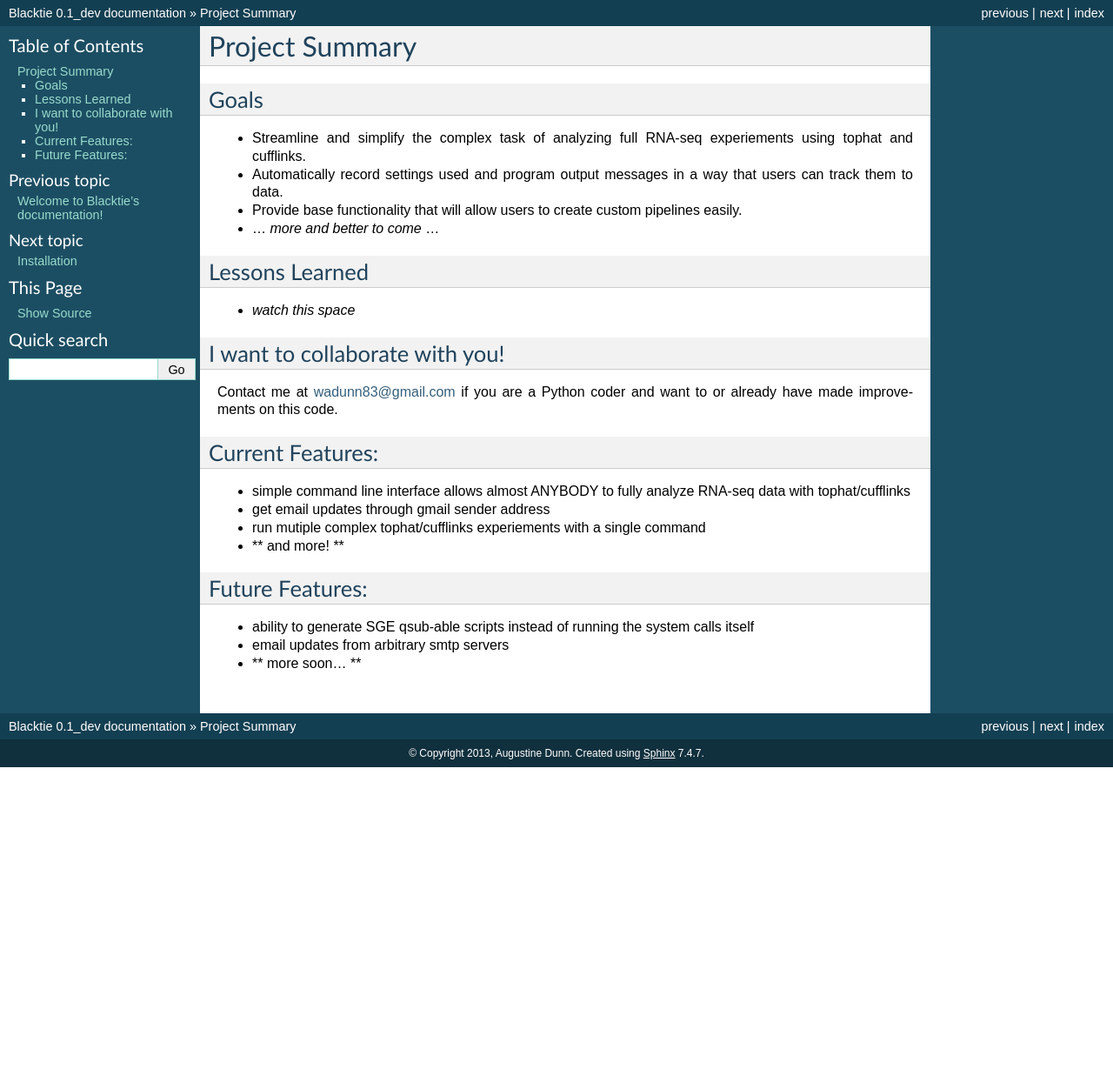
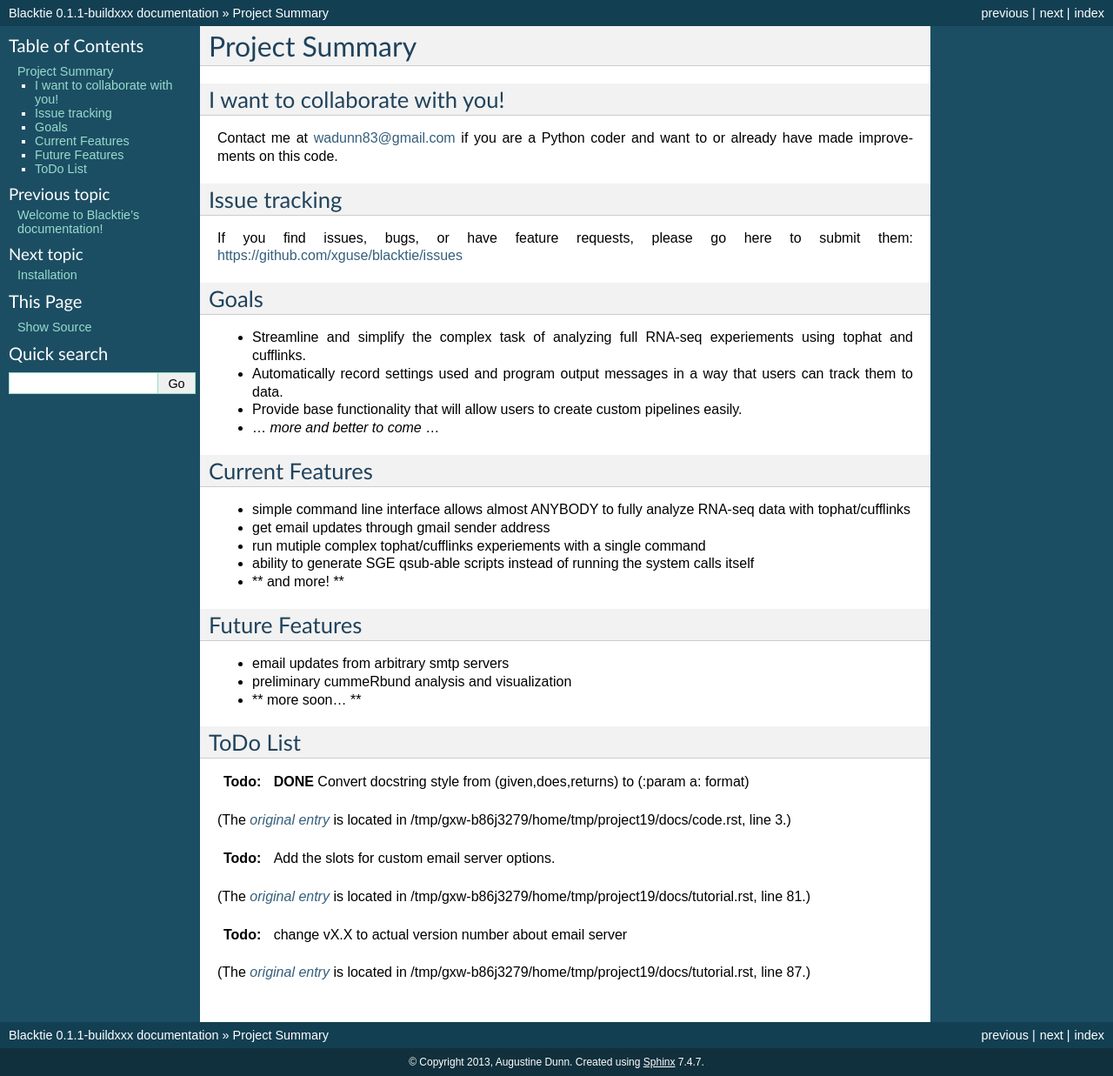
Before and after one commit to xguse/blacktie, a Sphinx documentation site: the page built from docs/project.rst, in a window 1280 px wide. Shown: the whole page at 87% size. Built offline with Sphinx 7.4.7, drawn with Linux system fonts in a browser that asks for light colours; formulas are drawn with MathJax 3; before the commit the page ends 900 px from its top, so only the background shows below that.

Commit message:
Updated Docs: - added todos and others

```diff
--- a/README.rst
+++ b/README.rst
@@ -22,6 +22,11 @@ I have not had time to fill in ALL the doc strings but updating them regularly.
 
 If you want to use/contribute before the docs are complete, please feel free to contact me at
 wadunn83@gmail.com for guidance.
+
+Issue tracking
+--------------
+If you find issues, bugs, or have feature requests, please go here to submit them: https://github.com/xguse/blacktie/issues
+
 
 Usage
 -----
--- a/docs/code.rst
+++ b/docs/code.rst
@@ -1,6 +1,6 @@
 Blacktie Auto-Generated Code Documentation
 ==========================================
-
+.. todo:: **DONE** Convert docstring style from (given,does,returns) to (:param a: format)
 
 .. automodule:: blacktie.utils.calls
 
--- a/docs/conf.py
+++ b/docs/conf.py
@@ -22,7 +22,7 @@ import sys, os
 # -- AD added ------------------------------------------------------------------
 
 autodoc_member_order = 'group-wise'
-autodoc_default_flags = ['members', 'private-members']
+autodoc_default_flags = ['members', 'private-members', 'attribute']
 
 def skip(app, what, name, obj, skip, options):
     if name == "__init__":
@@ -33,6 +33,7 @@ def setup(app):
     app.connect("autodoc-skip-member", skip)
 
 
+
 # -- General configuration -----------------------------------------------------
 
 # If your documentation needs a minimal Sphinx version, state it here.
@@ -41,6 +42,7 @@ def setup(app):
 # Add any Sphinx extension module names here, as strings. They can be extensions
 # coming with Sphinx (named 'sphinx.ext.*') or your custom ones.
 extensions = ['sphinx.ext.autodoc', 'sphinx.ext.todo', 'sphinx.ext.coverage', 'sphinx.ext.pngmath', 'sphinx.ext.viewcode']
+todo_include_todos = True
 
 # Add any paths that contain templates here, relative to this directory.
 templates_path = ['_templates']
@@ -63,9 +65,9 @@ copyright = u'2013, Augustine Dunn'
 # built documents.
 #
 # The short X.Y version.
-version = '0.1_dev'
+version = '0.1.1'
 # The full version, including alpha/beta/rc tags.
-release = '0.1_dev'
+release = '0.1.1-buildxxx'
 
 # The language for content autogenerated by Sphinx. Refer to documentation
 # for a list of supported languages.
@@ -75,7 +77,7 @@ release = '0.1_dev'
 # non-false value, then it is used:
 #today = ''
 # Else, today_fmt is used as the format for a strftime call.
-#today_fmt = '%B %d, %Y'
+today_fmt = '%B %d, %Y'
 
 # List of patterns, relative to source directory, that match files and
 # directories to ignore when looking for source files.
--- a/docs/install.rst
+++ b/docs/install.rst
@@ -37,6 +37,7 @@ Use ``pip`` to obtain the package from `PyPI <https://pypi.python.org/pypi>`_
 ::
 
   $ [sudo] pip install blacktie Mako PyYAML pprocess
+
 
 
 Installing without using ``git`` or ``pip`` for the download
--- a/docs/project.rst
+++ b/docs/project.rst
@@ -1,5 +1,13 @@
 Project Summary
 ===============
+
+I want to collaborate with you!
+-------------------------------
+Contact me at wadunn83@gmail.com if you are a Python coder and want to or already have made improvements on this code.
+
+Issue tracking
+--------------
+If you find issues, bugs, or have feature requests, please go here to submit them: https://github.com/xguse/blacktie/issues
 
 Goals
 -----
@@ -8,24 +16,23 @@ Goals
 * Provide base functionality that will allow users to create custom pipelines easily.
 * ... *more and better to come* ...
 
-Lessons Learned
----------------
-* *watch this space*
 
-I want to collaborate with you!
--------------------------------
-Contact me at wadunn83@gmail.com if you are a Python coder and want to or already have made improvements on this code.
-
-
-Current Features:
+Current Features
 -----------------
 * simple command line interface allows almost ANYBODY to fully analyze RNA-seq data with tophat/cufflinks
 * get email updates through gmail sender address
 * run mutiple complex tophat/cufflinks experiements with a single command
+* ability to generate SGE qsub-able scripts instead of running the system calls itself
 * ** and more! **
 
-Future Features:
+Future Features
 ----------------
-* ability to generate SGE qsub-able scripts instead of running the system calls itself
 * email updates from arbitrary smtp servers
+* preliminary cummeRbund analysis and visualization
 * ** more soon... **
+
+
+ToDo List
+----------
+
+.. todolist::
--- a/docs/tutorial.rst
+++ b/docs/tutorial.rst
@@ -78,12 +78,15 @@ Here is a dummy example of a config file:
    :language: yaml
    :linenos:
 
+.. todo:: Add the slots for custom email server options.
 
 Using e-mail notifications
 --------------------------
-.. Note:: For now, only gmail addresses can be used to *send* notifications because the server settings are hardcoded into the functions right now.  I will soon add this info to the config file and then any smtp server will be usable.  *Any* email can be used as the recipient.
+.. Note:: New in vX.X: any smtp server should now be usable if you code the host and port into the yaml config file.  *Any* email can be used as the recipient.
 
-.. warning:: Also: gmail's 2-step authentication will NOT work.  Sorry.  I will look into how to deal with that eventually.
+.. todo:: change vX.X to actual version number about email server
+
+.. warning:: gmail's 2-step authentication will NOT work.  Sorry.  I will look into how to deal with that eventually.
 
 You will need to provide your password in order to use the email notifications but it is not a good idea to store human readable passwords lying around your system.  So the file that is used to store your password must contain a version of your password that has been encoded in base64.  This will scramble your password beyond most people's ability to read it as a password as long as you don't name it something silly like ``password_file.txt``.
 
--- a/setup.py
+++ b/setup.py
@@ -6,9 +6,9 @@ README = open(os.path.join(here, 'README.rst')).read()
 NEWS = open(os.path.join(here, 'NEWS.txt')).read()
 
 
-version = '0.1_dev'
+version = '0.1.1'
 
-install_requires = [ 'PyYAML',
+install_requires = [ 'PyYAML', 'Mako',
     # List your project dependencies here.
     # For more details, see:
     # http://packages.python.org/distribute/setuptools.html#declaring-dependencies
```
Also changed, not shown: NEWS.txt (+8 -5 lines), 1 other file.
